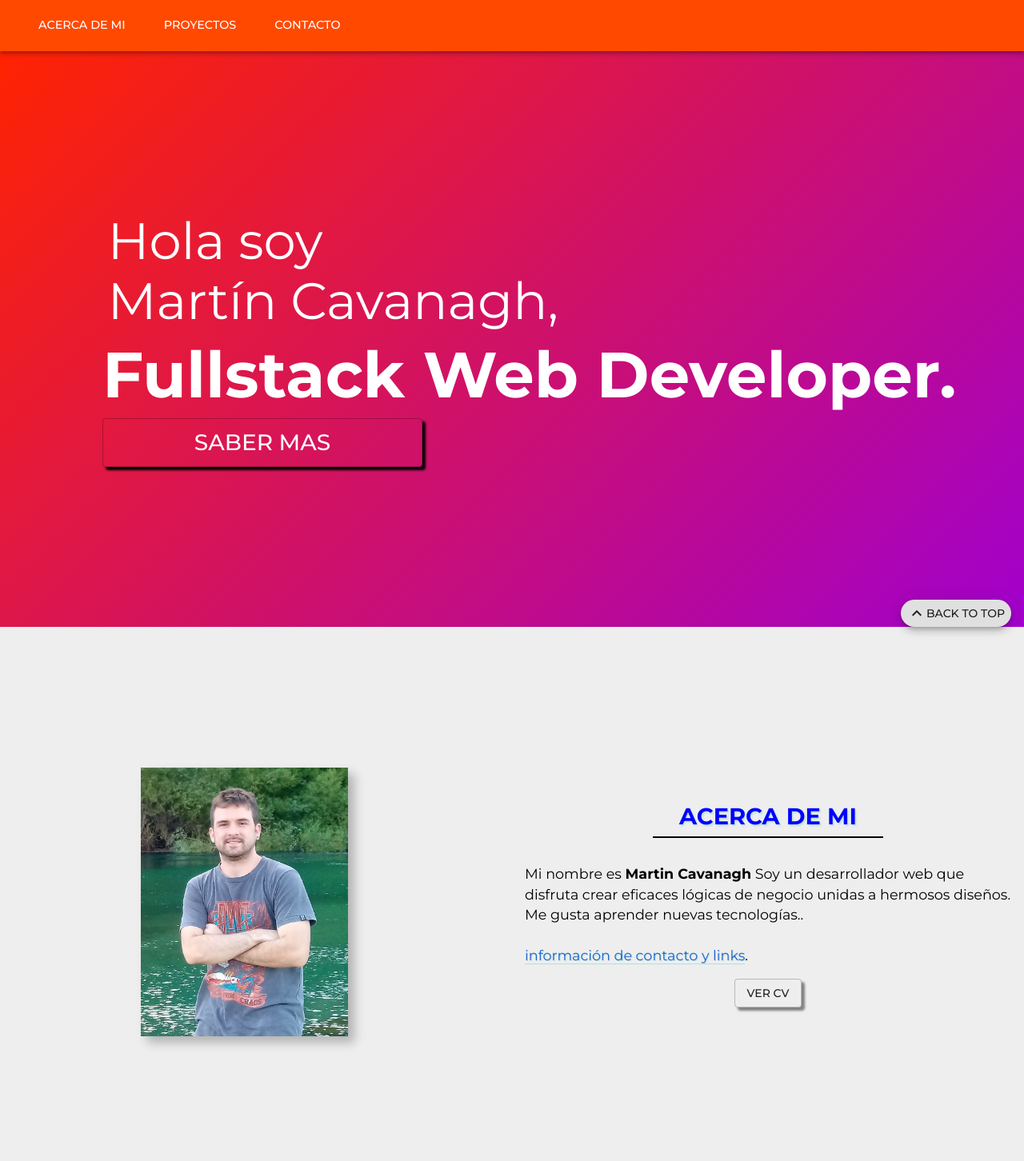
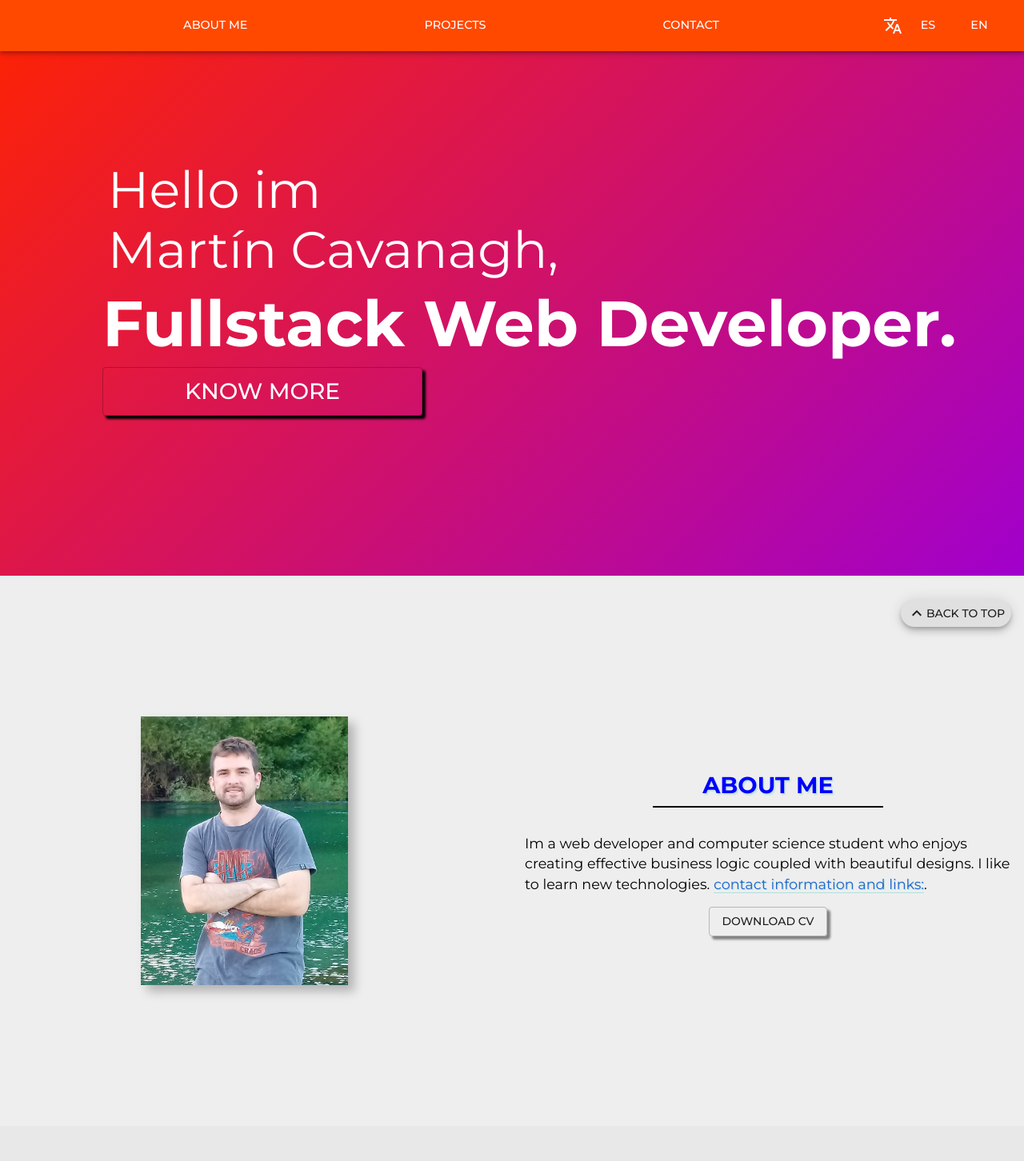
Before and after one commit to mcavgh/web-portfolio, a React (Create React App) app: page / in a window 1280 px wide. Shown: the top 1452 px of the page at 80% size. Built offline with nearby package versions, Linux system fonts and the light colour scheme; some icons are missing; the HTML template or start-up script is replaced by a standard one.

Commit message:
internationalizarion

```diff
--- a/package.json
+++ b/package.json
@@ -8,8 +8,10 @@
     "@testing-library/jest-dom": "^4.2.4",
     "@testing-library/react": "^9.5.0",
     "@testing-library/user-event": "^7.2.1",
+    "i18next": "^20.3.5",
     "react": "^16.13.1",
     "react-dom": "^16.13.1",
+    "react-i18next": "^11.11.3",
     "react-router-dom": "^5.2.0",
     "react-scripts": "3.4.3"
   },
--- a/src/App.js
+++ b/src/App.js
@@ -1,8 +1,13 @@
 import React from "react";
 import { ThemeProvider } from "@material-ui/core/styles";
 import { HashRouter, Switch, Route } from "react-router-dom";
+import { I18nextProvider } from "react-i18next";
+import { useTranslation, initReactI18next } from "react-i18next";
+import i18n from "i18next";
 import "./App.css";
-
+import global_es from "./translations/es/global.json"
+import global_en from "./translations/en/global.json"
+import i18next from 'i18next';
 import AcademicProjectsPage from "./components/Pages/AcademicProjectsPage/AcademicProjectsPage";
 import NavBar from "./components/NavBar";
 import FrontPage from "./components/Pages/FrontPage";
@@ -11,6 +16,28 @@ import ContactPage from "./components/Pages/ContactPage";
 import ProjectsPage from "./components/Pages/ProjectsPage";
 import Footer from "./components/Footer";
 import theme from "./theme/theme";
+
+i18n
+  .use(initReactI18next) // passes i18n down to react-i18next
+  .init({
+    // the translations
+    // (tip move them in a JSON file and import them,
+    // or even better, manage them via a UI: https://react.i18next.com/guides/multiple-translation-files#manage-your-translations-with-a-management-gui)
+    resources: {
+      en: {
+        global:global_en,
+      },
+      es: {
+        global:global_es,
+      }
+    },
+    lng: "en", // if you're using a language detector, do not define the lng option
+    fallbackLng: "en",
+
+    interpolation: {
+      escapeValue: false
+    }
+  });
 const website = (
   <div>
     <NavBar />
@@ -26,14 +53,11 @@ function App() {
   return (
     <ThemeProvider theme={theme}>
       <HashRouter basename="/">
-        <Switch>
-          <Route
-            exact
-            path="/academic-projects"
-            render={() => <AcademicProjectsPage />}
-          />
-          <Route path="/" render={() => website} />
-        </Switch>
+        <I18nextProvider i18n={i18next}>
+          <Switch>
+            <Route path="/" render={() => website} />
+          </Switch>
+        </I18nextProvider>
       </HashRouter>
     </ThemeProvider>
   );
--- a/src/components/NavBar.js
+++ b/src/components/NavBar.js
@@ -14,18 +14,20 @@ import {
   Box,
   makeStyles,
 } from "@material-ui/core";
+import TranslateIcon from '@material-ui/icons/Translate';
 import MenuRoundedIcon from "@material-ui/icons/MenuRounded";
+import { useTranslation } from "react-i18next";
 
 const NavBar = () => {
   const useStyles = makeStyles({
     div: {
       display: "flex",
-
-      justifyContent: "space-between",
+      justifyContent: "space-evenly"
     },
     appBar: {
       background: "primary",
       color: "blue",
+      position:"fixed"
     },
     drawerPaper: {
       width: "60%",
@@ -33,12 +35,12 @@ const NavBar = () => {
       color: "black",
     },
     button: {
+      display: "block",
       background: "inherit",
       borderRadius: 3,
       color: "white",
       height: 40,
       padding: "0 1rem",
-      margin: "0 0.5rem",
       fontSize: "0.9rem",
     },
     text: {
@@ -55,6 +57,7 @@ const NavBar = () => {
   const classes = useStyles();
 
   const [drawerOpen, setDrawerOpen] = useState(false);
+  const { t, i18n } = useTranslation("global")
 
   const handleDrawerToggle = () => {
     setDrawerOpen(!drawerOpen);
@@ -78,17 +81,46 @@ const NavBar = () => {
   };
 
   const appBarButtons = (
-    <Grid className={classes.div}>
-      <Button className={classes.button} onClick={() => scrollTo("AboutMe")}>
-        Acerca de mi
-      </Button>
-      <Button className={classes.button} onClick={() => scrollTo("Projects")}>
-        Proyectos
-      </Button>
-      <Button className={classes.button} onClick={() => scrollTo("Contact")}>
-        Contacto
-      </Button>
-    </Grid>
+    <>
+    <Grid xs={12} className={classes.div}>
+
+      <Grid item>
+        <Button className={classes.button} onClick={() => scrollTo("AboutMe")}>
+          {t("navbar.btn1")}
+
+        </Button>
+      </Grid>
+
+      <Grid item>
+        <Button className={classes.button} onClick={() => scrollTo("Projects")}>
+          {t("navbar.btn2")}
+
+        </Button>
+      </Grid>
+
+      <Grid item>
+        <Button className={classes.button} onClick={() => scrollTo("Contact")}>
+          {t("navbar.btn3")}
+
+        </Button>
+      </Grid>
+
+
+
+    </Grid >
+
+        <TranslateIcon style={{color:"white"}} />
+      <Grid item>
+        <Button className={classes.button} onClick={() => i18n.changeLanguage("es")}>
+          ES
+        </Button>
+      </Grid>
+      <Grid item>
+        <Button className={classes.button} onClick={() => i18n.changeLanguage("en")}>
+          EN
+        </Button>
+      </Grid>
+      </>
   );
 
   const sideDrawer = (
--- a/src/components/Pages/AboutPage.js
+++ b/src/components/Pages/AboutPage.js
@@ -5,8 +5,74 @@ import * as styles from "../../theme/commonStyles";
 import picture from "./../../images/picture.jpg";
 
 import SkillsPage from "./SkillsPage";
+import { useTranslation } from 'react-i18next';
 
   const AboutPage = () => {
+  const [ t, i18n ] = useTranslation("global");
+  const classes = useStyles();
+
+  const scrollToContact = () => {
+    const element = document.getElementById("Contact");
+    element.scrollIntoView({ behavior: "smooth" });
+  };
+
+  return (
+    <>
+      <div className={classes.AboutMe} id="AboutMe">
+        <Grid
+          container
+          direction="row"
+          justify="center"
+          alignItems="center" className={classes.flexbos}
+        >
+          <Grid item lg={6} md={6} xs={12} className={classes.root}>
+            <CardMedia
+              component="img"
+              src={picture}
+              alt="A picture of me"
+              className={classes.picture}
+            />
+          </Grid>
+          <Grid item lg={6} md={6} xs={12} className={`${classes.columnDiv} ${classes.mainDiv}`}>
+            <Typography className={`${classes.aboutText} ${classes.headerText}`}>
+            {t("about.title")}
+            </Typography>
+            <Divider classes={{ root: classes.divider }} />
+            <Typography className={classes.bodyText}>
+            {t("about.body")}
+
+              {" "}
+
+              <Link
+                onClick={scrollToContact}
+                className={classes.link}
+                underline="none"
+              >
+            {t("about.links")}
+              </Link>
+              .
+            </Typography>
+            <Button
+              color="black"
+              variant="outlined"
+              className={classes.button}
+              aria-label="Scroll Down"
+              onClick={() => window.location.href='https://firebasestorage.googleapis.com/v0/b/react-auth-punch-it.appspot.com/o/CV_Cavanagh_%20Martin_ES.pdf?alt=media&token=250f73ed-35e5-4e96-802d-9c38df9f47bb'}
+
+              >
+            {t("about.btn")}
+            </Button>
+
+          </Grid>
+        </Grid>
+      </div>
+      <SkillsPage />
+    </>
+  );
+};
+
+export default AboutPage;
+
 const useStyles = makeStyles({
   columnDiv: {
     ...styles.columnDiv,
@@ -97,66 +163,3 @@ const AboutPage = () => {
   }
 
 });
-  const classes = useStyles();
-
-  const scrollToContact = () => {
-    const element = document.getElementById("Contact");
-    element.scrollIntoView({ behavior: "smooth" });
-  };
-
-  return (
-    <>
-      <div className={classes.AboutMe} id="AboutMe">
-        <Grid
-          container
-          direction="row"
-          justify="center"
-          alignItems="center" className={classes.flexbos}
-        >
-          <Grid item lg={6} md={6} xs={12} className={classes.root}>
-            <CardMedia
-              component="img"
-              src={picture}
-              alt="A picture of me"
-              className={classes.picture}
-            />
-          </Grid>
-          <Grid item lg={6} md={6} xs={12} className={`${classes.columnDiv} ${classes.mainDiv}`}>
-            <Typography className={`${classes.aboutText} ${classes.headerText}`}>
-              Acerca de mi
-            </Typography>
-            <Divider classes={{ root: classes.divider }} />
-            <Typography className={classes.bodyText}>
-              Mi nombre es <b>Martin Cavanagh</b> Soy un desarrollador web que disfruta crear eficaces lógicas de negocio
-unidas a hermosos diseños. Me gusta aprender nuevas tecnologías.. <br /> <br />
-              {" "}
-
-              <Link
-                onClick={scrollToContact}
-                className={classes.link}
-                underline="none"
-              >
-                información de contacto y links
-              </Link>
-              .
-            </Typography>
-            <Button
-              color="black"
-              variant="outlined"
-              className={classes.button}
-              aria-label="Scroll Down"
-              onClick={() => window.location.href='https://firebasestorage.googleapis.com/v0/b/react-auth-punch-it.appspot.com/o/CV_Cavanagh_%20Martin_ES.pdf?alt=media&token=250f73ed-35e5-4e96-802d-9c38df9f47bb'}
-
-            >
-              Ver CV
-            </Button>
-
-          </Grid>
-        </Grid>
-      </div>
-      <SkillsPage />
-    </>
-  );
-};
-
-export default AboutPage;
--- a/src/components/Pages/ContactPage.js
+++ b/src/components/Pages/ContactPage.js
@@ -13,8 +13,12 @@ import EmailIcon from "@material-ui/icons/Email";
 
 import theme from "../../theme/theme";
 import * as styles from "../../theme/commonStyles";
+import { useTranslation } from 'react-i18next';
 
-const ContactPage = () => {
+
+
+  const ContactPage = () => {
+  const [ t, i18n ] = useTranslation("global");
   const useStyles = makeStyles({
     mainDiv: {
       backgroundColor: "rgba(0, 0, 0, 0.92)",
@@ -87,13 +91,13 @@ const ContactPage = () => {
   return (
     <Box className={`${classes.columnDiv} ${classes.mainDiv}` }id="Contact">
       <Typography className={`${classes.headerText} ${classes.contactText}`}>
-        Contacto
+      {t("navbar.btn3")}
       </Typography>
       <Divider
         classes={{ root: `${classes.divider} ${classes.contactDivider}` }}
       />
       <Typography className={classes.comentText}>
-        Me podés contactar por mail o por LinkedIn:
+      {t("about.links")}
       </Typography>
       <Box>
 
--- a/src/components/Pages/FrontPage.js
+++ b/src/components/Pages/FrontPage.js
@@ -11,8 +11,10 @@ import {
 
 import theme from "../../theme/theme";
 import KeyboardArrowUpIcon from "@material-ui/icons/KeyboardArrowUp";
+import { useTranslation } from 'react-i18next';
 
 const FrontPage = () => {
+  const [ t, i18n ] = useTranslation("global");
   const useStyles = makeStyles({
     background: {
       display: "flex",
@@ -115,7 +117,7 @@ const FrontPage = () => {
       <Box className={classes.titular}>
 
         <Typography className={classes.topText} variant="h3" >
-          Hola soy
+          {t("front.hello")}
         </Typography>
         <Typography className={classes.topText} variant="h3" >
           Martín Cavanagh,
@@ -130,7 +132,7 @@ const FrontPage = () => {
         aria-label="Scroll Down"
         onClick={() => scrollTo("AboutMe")}
       >
-        Saber mas
+          {t("front.saberbtn")}
       </Button>
       <Hidden xsDown>
         <Fab
--- a/src/components/Pages/ProjectsPage.js
+++ b/src/components/Pages/ProjectsPage.js
@@ -7,9 +7,12 @@ import homebeatstore from '../../images/home-beatstore.bmp';
 import homeEatx from '../../images/pathfindingScreenshot.png';
 import videogamesHome from '../../images/videogamesHome.bmp';
 import weatherhome from '../../images/weather-home.bmp';
+import { useTranslation } from 'react-i18next';
+
 
 
 const ProjectsPage = () => {
+  const [ t, i18n ] = useTranslation("global");
   const useStyles = makeStyles({
     columnDiv: {
       backgroundImage: "linear-gradient(135deg,#ff2300,#a100cd)",
@@ -138,19 +141,13 @@ const ProjectsPage = () => {
 
   return (
     <Box className={classes.columnDiv} id="Projects">
-      <Typography className={classes.headerText}>Proyectos</Typography>
+      <Typography className={classes.headerText}>{t("proyects.title")}</Typography>
       <Divider className={classes.divider} />
       <Project
         title="Beatstore"
         icons={beatStoreIcons}
-        description="Una aplicación de ecommerce de beats realizada con la metodología SCRUM con un grupo de 5 personas durante un mes .
-        Incluye las features:
-        pasarela de pagos (Stripe).
-        Envío de emails transaccionales.
-        Sistema de descuento de productos.
-        gestión y manejo de newsletters.
-        Administración de carro de compras y órdenes de productos,
-        autenticación ."
+      description=          {t("proyects.beatstore")}
+
         image={homebeatstore}
         imageTitle="beatstore screenshot"
         link1="https://beatstore-henry.web.app/"
@@ -159,13 +156,7 @@ const ProjectsPage = () => {
       <Project
         title="Eatx"
         icons={eatxIcons}
-        description="Una aplicación de ecommerce de comida realizada con la metodología SCRUM con un grupo de 4 personas durante un mes .
-        Incluye las features:
-        Pasarela de pagos (Mercadopago).
-        Sistema de descuento de productos.
-        gestión y manejo de newsletters.
-        Administración de carro de compras y órdenes de productos,
-        autenticación ."
+        description={t("proyects.eatx")}
 
         image={homeEatx}
         imageTitle="eatx screenshot"
@@ -175,7 +166,7 @@ const ProjectsPage = () => {
        <Project
         title="Videogames app"
         icons={frontIcons}
-        description="Una aplicación hecha con Reactjs y Redux consumiendo una web API de videojuegos"
+        description={t("proyects.videogamesApp")}
         image={videogamesHome}
         imageTitle="videogames screenshot"
         link1="https://pi-videogames.vercel.app/home"
@@ -184,7 +175,7 @@ const ProjectsPage = () => {
           <Project
         title="Weather app"
         icons={frontIcons}
-        description="Una aplicación hecha con Reactjs y Redux consumiendo una web API de clima"
+        description={t("proyects.wheatherApp")}
         image={weatherhome}
         imageTitle="videogames screenshot"
         link1="https://weather-app-ok.vercel.app/"
--- a/src/components/Pages/SkillsPage.js
+++ b/src/components/Pages/SkillsPage.js
@@ -12,8 +12,12 @@ import {
 } from "@material-ui/core";
 import theme from "./../../theme/theme";
 import * as styles from "../../theme/commonStyles";
+import { useTranslation } from 'react-i18next';
 
 const SkillsPage = () => {
+
+  const [ t, i18n ] = useTranslation("global");
+
   const useStyles = makeStyles({
     columnDiv: {
       ...styles.columnDiv,
@@ -141,7 +145,8 @@ const SkillsPage = () => {
         className={`${classes.skillsText} ${classes.headerText}`}
         align="center"
       >
-        Mis Skills
+                    {t("skills.title")}
+
       </Typography>
       <Divider classes={{ root: classes.divider }} />
       <Box className={`${classes.rowDiv} ${classes.rowDivider}`}>
--- /dev/null
+++ b/src/translations/en/global.json
@@ -0,0 +1,35 @@
+{
+    "navbar":{
+        "btn1":"About me",
+        "btn2":"Projects",
+        "btn3":"Contact"
+
+    },
+
+    "front":{
+        "hello":"Hello im",
+        "saberbtn":"know more"
+    },
+
+    "about":{
+        "title":"About me",
+        "body":"Im a web developer and computer science student who enjoys creating effective business logic coupled with beautiful designs. I like to learn new technologies.",
+        "links":"contact information and links:",
+        "btn":"download cv"
+
+    },
+
+    "skills":{
+        "title":"My skills"
+    },
+
+    "proyects":{
+        "title":"Projects",
+        "beatstore":"A beats ecommerce  app developed with SCRUM methodology with a group of 5 people for a month. Includes features: payment gateway (Stripe). Sending transactional emails. Product discount system. Newsletters management and management. Shopping cart and product order management. , authentication.",
+        "eatx":"A food ecommerce app developed with SCRUM methodology with a group of 5 people for a month. Includes features: payment gateway (Stripe). Sending transactional emails. Product discount system. Newsletters management and management. Shopping cart and product order management. , authentication.",
+        "videogamesApp":"Web app made with React and Redux consuming a web api ",
+        "wheatherApp":"Web app made with React and Redux consuming a web api"
+
+    }
+
+}
--- /dev/null
+++ b/src/translations/es/global.json
@@ -0,0 +1,35 @@
+{
+    "navbar":{
+        "btn1":"Acerca de mi",
+        "btn2":"Proyectos",
+        "btn3":"Contacto"
+
+    },
+
+    "front":{
+        "hello":"Hola soy",
+        "saberbtn":"Saber mas"
+    },
+
+    "about":{
+        "title":"Acerca de mi",
+        "body":"Soy un desarrollador web que disfruta crear eficaces lógicas de negocio unidas a hermosos diseños. Me gusta aprender nuevas tecnologías.",
+        "links":"información de contacto y links:",
+        "btn":"ver cv"
+
+    },
+
+    "skills":{
+        "title":"Mis skills"
+    },
+
+    "proyects":{
+        "title":"Proyectos",
+        "beatstore":"Una aplicación de ecommerce de beats realizada con la metodología SCRUM con un grupo de 5 personas durante un mes .Incluye las features:pasarela de pagos (Stripe).Envío de emails transaccionales.Sistema de descuento de productos.gestión y manejo de newsletters.Administración de carro de compras y órdenes de productos, autenticación.",
+        "eatx":"Una aplicación de ecommerce de comida realizada con la metodología SCRUM con un grupo de 5 personas durante un mes .Incluye las features:pasarela de pagos (Stripe).Envío de emails transaccionales.Sistema de descuento de productos.gestión y manejo de newsletters.Administración de carro de compras y órdenes de productos, autenticación.",
+        "videogamesApp":"Una aplicación hecha con React y Redux que consume una web api ",
+        "wheatherApp":"Una aplicación hecha con React y Redux que consume una web api "
+
+    }
+
+}
```
Lines whose indentation alone changed are shown as unchanged.
